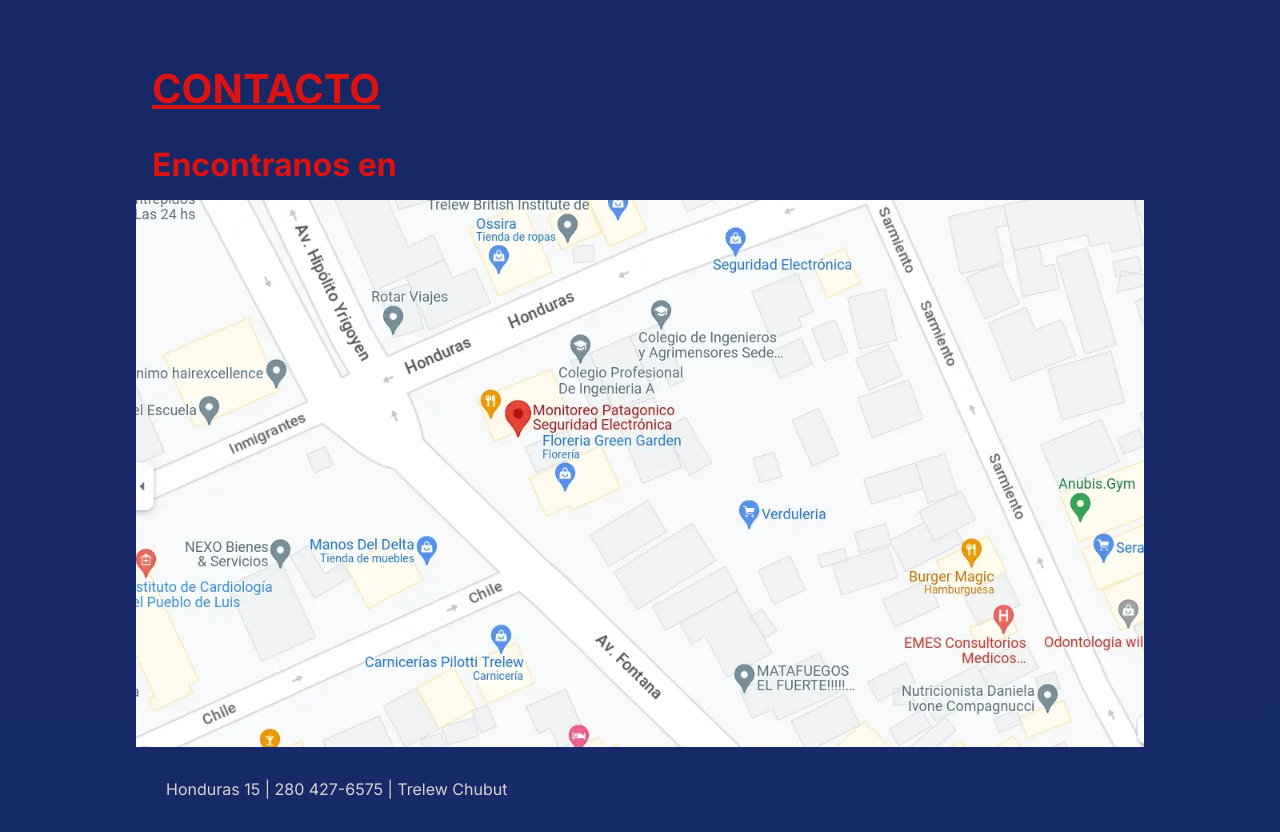
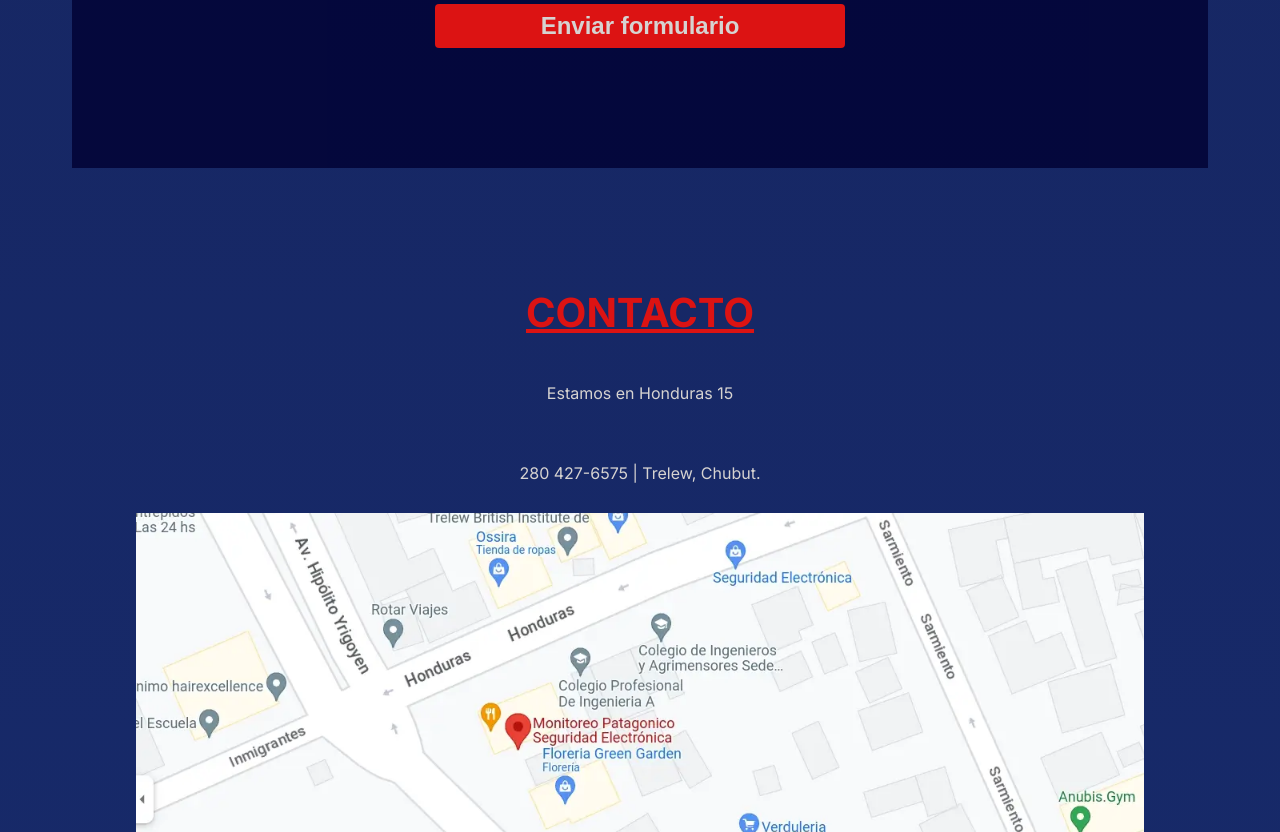
Before and after one commit to bosquereset/monitoreo-patagonico-2024, a plain HTML site: page index.html in a window 1280 px wide. Shown: the part 10240-11072 px from the top of the page. Drawn offline with Linux system fonts and the light colour scheme.

Commit message:
Re estructura - Monitoreo Patagonico

```diff
--- a/css/mobile.css
+++ b/css/mobile.css
@@ -659,4 +659,6 @@ border-radius: 4rem;
 
 .form--section{
   background-color: rgba(0, 0, 50, 0.8);
+  padding-bottom: 12rem;
+  padding-top: 12rem;
 }
--- a/index.html
+++ b/index.html
@@ -321,18 +321,16 @@ nivel físico y tecnológicos de primera generación a nuestros clientes</b></p>
 </section> -->
 
 <section id="contact" class="contact--section">
-
+<article>
   <h2>CONTACTO</h2>
-
-
-  <h3>Encontranos en</h3>
+  <p>Estamos en Honduras 15</p>
+  <p>280 427-6575 | Trelew, Chubut.</p>
   <div class="map">
     <a href="https://goo.gl/maps/zZujHJMPjtPSCtxy8" target="_blank">
     <img src="./map.webp" alt="fotografia del Mapa de la ubicacion Monitoreo Patagonico en googlemaps">
   </a>
   </div>
-  <p>Honduras 15 |  280 427-6575 | Trelew Chubut</p>
-
+</article>
 </section>
 
   </main>
```
